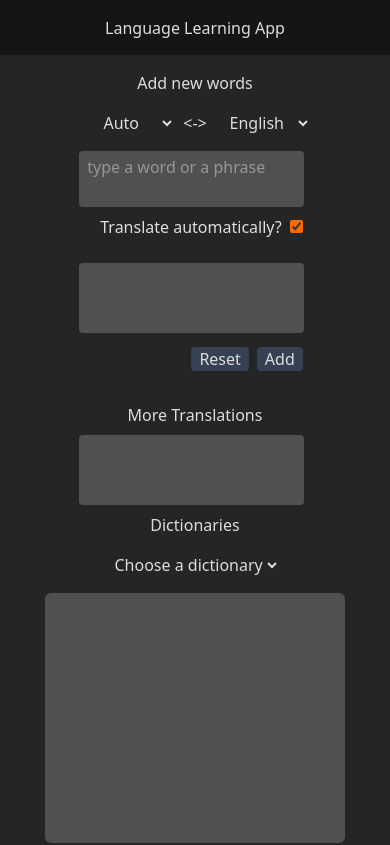
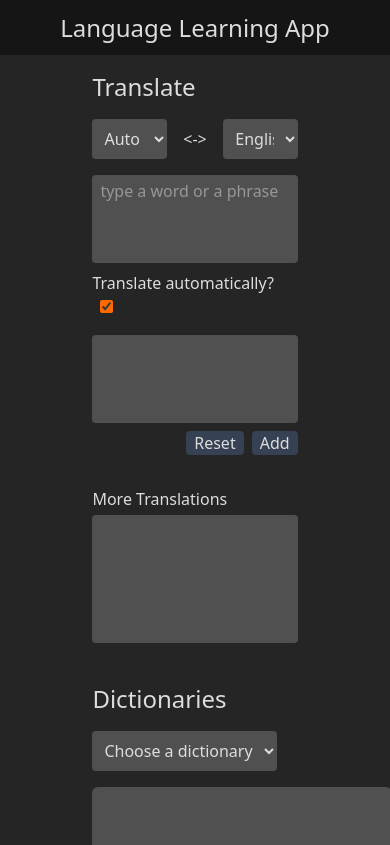
Before and after one commit to self-related/language-learn-app, a React (Vite) app: page / in a window 390 px wide. Shown: the top 845 px of the page. Built offline with nearby package versions, Linux system fonts and the light colour scheme.

Commit message:
refresh styling and responsiveness

```diff
--- a/src/App.tsx
+++ b/src/App.tsx
@@ -6,11 +6,11 @@ function App() {
 
   return (
     <>
-        <nav className='w-full min-h-[55px] bg-[#151515] flex justify-center items-center'>
+        <nav className='w-full h-[55px] text-2xl bg-[#151515] flex justify-center items-center'>
             Language Learning App
         </nav>
 
-        <main className='px-6 pt-4 flex flex-col items-center md:items-start md:flex-row md:gap-12'>
+        <main className='px-6 pt-4 flex flex-col justify-center items-center md:items-start md:flex-row md:gap-12'>
             <TranslateSection />
             <DictionarySection />
         </main>
--- a/src/components/DictionarySection/index.tsx
+++ b/src/components/DictionarySection/index.tsx
@@ -16,14 +16,15 @@ export default function DictionarySection() {
     const [currentDictionaty, setCurrentDictionary] = useState<Dictionary>({}); // temp state for dictionary
 
     return (
-        <div id="dictionary-section" className="text-center">
-            <h2>Dictionaries</h2>
-            <select name="current-dictionary" id="current-dictionary" className="mt-4 min-w-20 cursor-pointer">
+        <section id="dictionary-section" className="w-[60%] md:w-[30%]" >
+            <h2 className='text-2xl mb-4'>Dictionaries</h2>
+            <select name="current-dictionary" id="current-dictionary"
+                    className="cursor-pointer bg-[#505050] hover:bg-[#606060] p-2 rounded-sm">
                 <option value="">Choose a dictionary</option>
             </select>
             <div className="mt-4 bg-[#505050] min-w-[300px] min-h-[250px] rounded-md">
 
             </div>
-        </div>
+        </section>
     );
 }
--- a/src/components/TranslateSection/LanguageSwitcher.tsx
+++ b/src/components/TranslateSection/LanguageSwitcher.tsx
@@ -15,17 +15,19 @@ export default function LanguageSwitcher(props: LanguageSwitcherProps) {
 const { languages, sourceLang, setSourceLang, targetLang, setTargetLang, switchLangs } = props;
 
   return (
-    <div id="language-switcher" className="mx-auto w-max">
+    <div id="language-switcher" className="flex w-full justify-between">
 
-    <select name="current-lang" id="current-lang" value={sourceLang} className="cursor-pointer w-[6rem] text-center" onChange={(e) => setSourceLang(e.target.value)}>
+    <select name="current-lang" id="current-lang" value={sourceLang}  onChange={(e) => setSourceLang(e.target.value)}
+            className="cursor-pointer p-2 w-[40%] bg-[#505050] hover:bg-[#606060] rounded-sm">
         {
             Object.keys(languages).map((key) => (<option key={key} value={key}> {languages[key]} </option>))
         }
     </select>
 
-    <button onClick={switchLangs} className="mx-2 cursor-pointer hover:bg-[#606060]">&lt;-&gt;</button>
+    <button onClick={switchLangs} className="mx-2 w-[45px] cursor-pointer hover:bg-[#606060] p-1 rounded-sm">&lt;-&gt;</button>
 
-    <select name="target-lang" id="target-lang" value={targetLang} className="cursor-pointer max-w-[6rem] text-center" onChange={(e) => setTargetLang(e.target.value)} >
+    <select name="target-lang" id="target-lang" value={targetLang} onChange={(e) => setTargetLang(e.target.value)}
+            className="cursor-pointer p-2 w-[40%] bg-[#505050] hover:bg-[#606060] rounded-sm">
         {
             Object.keys(languages).slice(1).map((key) => (<option key={key} value={key}>{languages[key]}</option>))
         }
--- a/src/components/TranslateSection/MoreTranslations.tsx
+++ b/src/components/TranslateSection/MoreTranslations.tsx
@@ -24,15 +24,13 @@ export default function MoreTranslations( {otherTranslations, onWordClick}: Prop
     ));
 
 
-
-
   return (
     <div id="more-translations">
-        <h2 className="font-medium text-center mt-8">More Translations
+        <h2 className="font-medium mt-8">More Translations
         </h2>
 
         <div
-            className='bg-[#505050] my-2 px-2 py-1 min-h-[70px] h-min w-[225px] rounded-sm'
+            className='block w-full h-32 overflow-y-scroll bg-[#505050] accent-orange-400 mt-1 px-2 py-1 resize-none rounded-sm'
         >
             <ol>
                 {
--- a/src/components/TranslateSection/Output.tsx
+++ b/src/components/TranslateSection/Output.tsx
@@ -9,18 +9,18 @@ export default function Output({ mainTranslation, onOutputChange, onOutputReset}
     return (
     <div id="output-div" className="mt-4">
         <textarea id="output" value={mainTranslation} onChange={onOutputChange}
-            className='bg-[#505050] hover:bg-[#606060] accent-orange-400 my-2 px-2 py-1 min-h-[70px] h-min w-[225px] rounded-sm resize-none'
-        />
+                className='block w-full min-h-22 bg-[#505050] hover:bg-[#606060] accent-orange-400 mt-4 mb-2 px-2 py-1 resize-none rounded-sm'
+                />
 
         {/* buttons */}
         <div className="flex justify-end">
             <button onClick={onOutputReset}
-                className='px-2 mr-2 bg-gray-700 hover:bg-gray-600 active:bg-gray-800 accent-orange-400 outline-orange-400 focus-visible::outline-2 cursor-pointer rounded-sm'
+                className='px-2 ml-2 bg-gray-700 hover:bg-gray-600 active:bg-gray-800 accent-orange-400 outline-orange-400 focus-visible::outline-2 cursor-pointer rounded-sm'
             >Reset
             </button>
 
             <button
-                className='px-2 mr-2 bg-gray-700 hover:bg-gray-600 active:bg-gray-800 accent-orange-400 outline-orange-400 focus-visible:outline-2 cursor-pointer rounded-sm'
+                className='px-2 ml-2 bg-gray-700 hover:bg-gray-600 active:bg-gray-800 accent-orange-400 outline-orange-400 focus-visible:outline-2 cursor-pointer rounded-sm'
             >Add
             </button>
         </div>
--- a/src/components/TranslateSection/UserInput.tsx
+++ b/src/components/TranslateSection/UserInput.tsx
@@ -17,9 +17,9 @@ export default function UserInput(props: UserInputProps) {
     } = props;
 
     return (
-        <div id="input-div">
+        <div id="input-div" >
             <textarea id="user-input" placeholder='type a word or a phrase' value={sourceText} onChange={onInputChange}
-                className='block bg-[#505050] hover:bg-[#606060] accent-orange-400 mt-4 mb-2 px-2 py-1 w-[225px] resize-none rounded-sm'
+                className='block w-full min-h-22 bg-[#505050] hover:bg-[#606060] accent-orange-400 mt-4 mb-2 px-2 py-1 resize-none rounded-sm'
             />
             <label htmlFor="auto-translate" className="block ml-auto mr-2 w-fit">
                 Translate automatically?
--- a/src/components/TranslateSection/index.tsx
+++ b/src/components/TranslateSection/index.tsx
@@ -118,9 +118,9 @@ export default function TranslateSection() {
     }, [dataTransformed?.mainTranslation]);
 
     return (
-        <div id="translate-section">
+        <section id="translate-section" className="w-[60%] md:w-[30%] mb-10">
 
-            <h2 className='font-medium text-center mb-4'>Add new words</h2>
+            <h2 className='text-2xl mb-4'>Translate</h2>
 
             <LanguageSwitcher languages={languages} sourceLang={sourceLang} targetLang={targetLang} setSourceLang={setSourceLang} setTargetLang={setTargetLang} switchLangs={switchLangs} />
 
@@ -130,7 +130,7 @@ export default function TranslateSection() {
 
             <MoreTranslations otherTranslations={dataTransformed?.otherTranslations} onWordClick={handleWordClick} />
 
-        </div>
+        </section>
 
     );
 }
```
